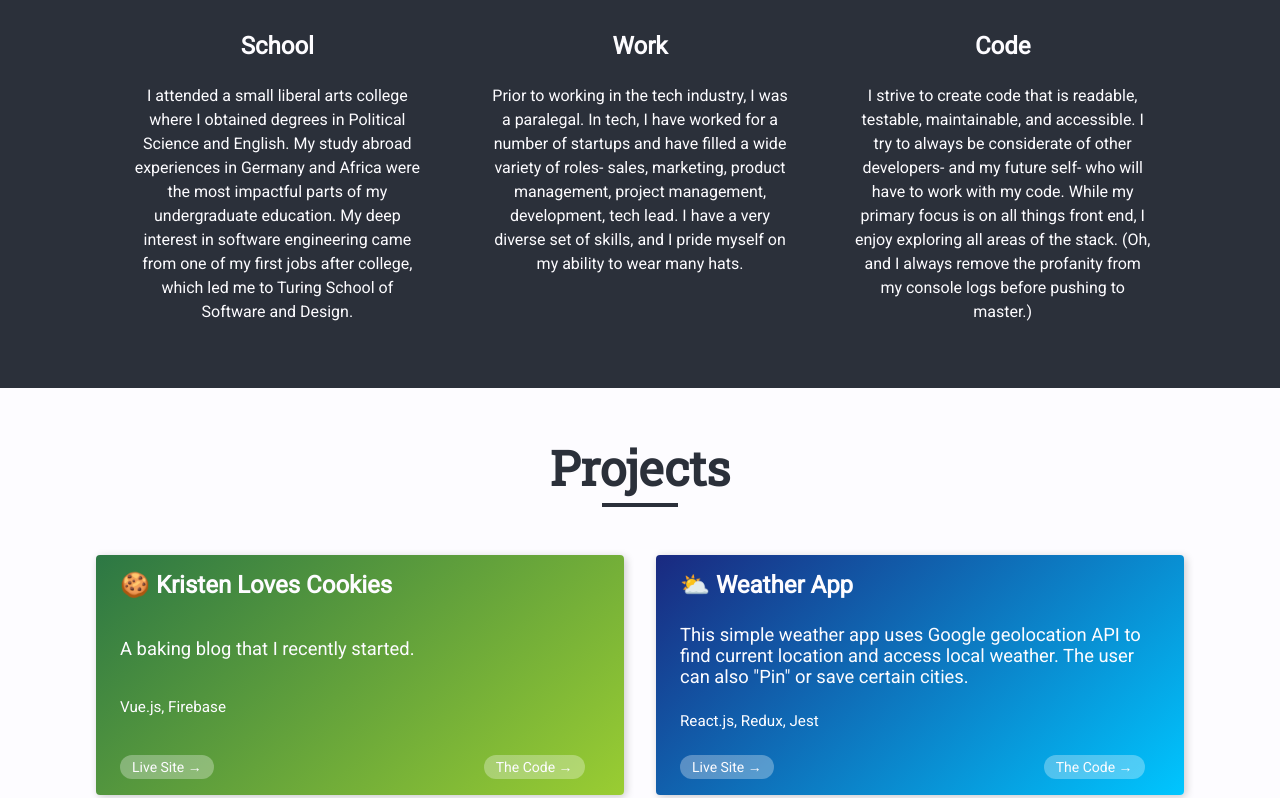
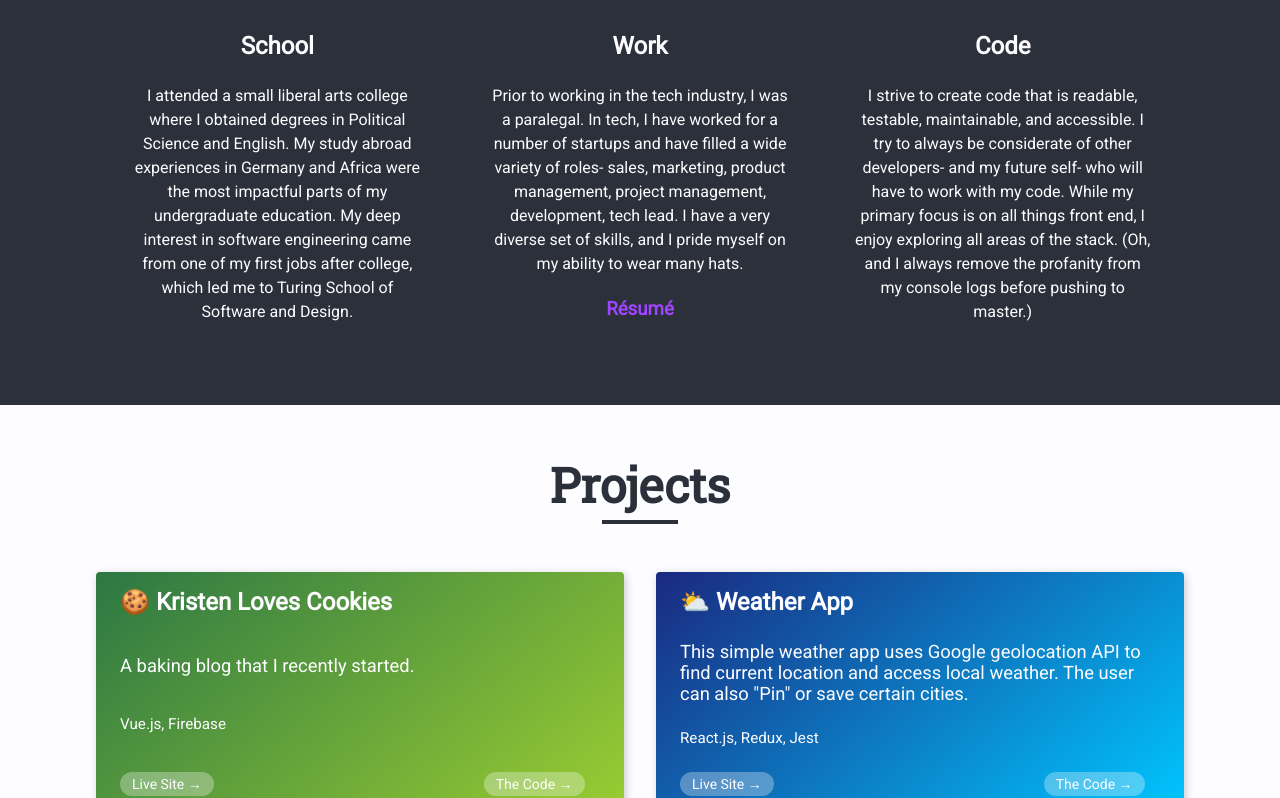
Before and after one commit to kristenburgess25/portfolio2, a Vue app: page / in a window 1280 px wide. Shown: the part 1032-1830 px from the top of the page. Built offline with nearby package versions, Linux system fonts and the light colour scheme.

Commit message:
add link to resume under work on timeline

```diff
--- a/src/components/Timeline.vue
+++ b/src/components/Timeline.vue
@@ -27,7 +27,11 @@
           <path d="M46.719 20v-6.719h-13.438v6.719h13.438zM66.719 20c3.75 0 6.563 2.969 6.563 6.719v36.563c0 3.75-2.813 6.719-6.563 6.719h-53.438c-3.75 0-6.563-2.969-6.563-6.719v-36.563c0-3.75 2.813-6.719 6.563-6.719h13.438v-6.719c0-3.75 2.813-6.563 6.563-6.563h13.438c3.75 0 6.563 2.813 6.563 6.563v6.719h13.438z"></path>
         </svg>
         <h2>Work</h2>
-        <div> Prior to working in the tech industry, I was a paralegal. In tech, I have worked for a number of startups and have filled a wide variety of roles- sales, marketing, product management, project management, development, tech lead. I have a very diverse set of skills, and I pride myself on my ability to wear many hats. </div>
+        <div> Prior to working in the tech industry, I was a paralegal. In tech, I have worked for a number of startups and have filled a wide variety of roles- sales, marketing, product management, project management, development, tech lead. I have a very diverse set of skills, and I pride myself on my ability to wear many hats.
+        <br>
+        <a id="resume-link" href="https://resume.creddle.io/resume/e2ocwahn9w" target="_blank"> <h3> Résumé </h3> </a>
+
+        </div>
       </div>
       <div class="icon-content">
         <svg class="about-icon" version="1.1" xmlns="http://www.w3.org/2000/svg" width="80" height="80" viewBox="0 0 80 80">
@@ -57,6 +61,18 @@ export default {
 </script>
 
 <style lang="css">
+
+h3 {
+  color:#a044ff;
+  border-radius: 0.5rem;
+}
+
+h3:hover {
+  color: white;
+  background-color: #a044ff;
+  cursor: pointer;
+}
+
 .cool {
   height: 100rem;
 }
```
